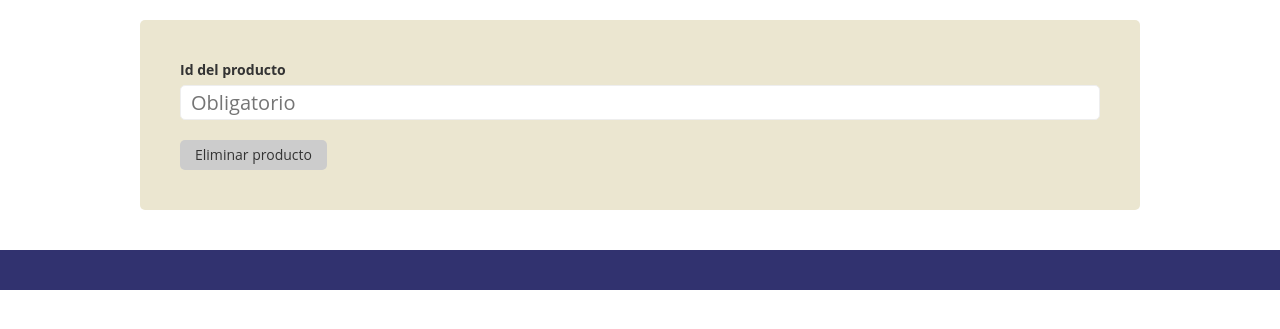
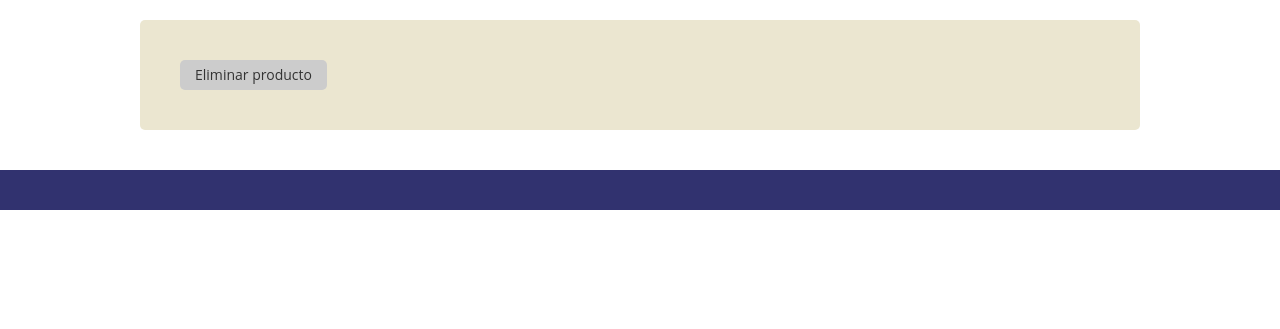
Before and after one commit to axelprestegui/A4Tech, a Flask app: page /producto/eliminar_producto in a window 1280 px wide. Shown: the part 52-381 px from the top of the page. Run offline with Flask 2, Linux system fonts and the light colour scheme; the visitor is signed in with stand-in values (Sample User, id 1); parts of the project's set-up code (start-up, migrations or seed data) failed here and were passed over; some libraries are stand-ins or nearby versions.

Commit message:
eliminar y actualizar usando interfaz

```diff
--- a/controllers/ProductoController.py
+++ b/controllers/ProductoController.py
@@ -50,7 +50,7 @@ def crear_producto():
         guarda_imagenes(imagenes, correo_vendedor, producto_nuevo.id_producto)
 
     # cuando la vista de mostrar producto esté terminada, aquí debería ir render_template('ruta/mostrar_producto.html')
-    return jsonify({'msg':'producto registrado!'})
+    return redirect(url_for('.productos_vendedor'))
 
 
 """
@@ -92,6 +92,8 @@ def actualizar_producto():
     # si no recibimos una solicitud post, mostramos el formulario
     if request.method != 'POST':
         return render_template('producto/actualizar_producto.html')
+
+
     # en otro caso, obtenemos la información enviada
     campos = ['correo_vendedor',
                 'id_producto',
@@ -131,7 +133,7 @@ def actualizar_producto():
 
     # hacemos commit para guardar los cambios
     db.session.commit()
-    return jsonify({'msg': 'todo ok'}) # aquí debería ir algo del estilo render_template('ruta/mostrar_producto.html')
+    return redirect(url_for('usuario.vendedor_principal')) # aquí debería ir algo del estilo render_template('ruta/mostrar_producto.html')
 
 """
 Método que se encarga de eliminar un producto de la bd.
@@ -140,7 +142,6 @@ Método que se encarga de eliminar un producto de la bd.
 def eliminar_producto():
     if request.method != 'POST':
         return render_template('producto/eliminar_producto.html')
-
     id_producto = request.form['id_producto']
     # obtenemos el producto
     producto = db.session.query(Producto).filter_by(id_producto=id_producto).one()
@@ -153,7 +154,7 @@ def eliminar_producto():
     db.session.query(Producto).filter_by(id_producto=id_producto).delete()
     db.session.commit()
 
-    return jsonify({'msg': 'todo ok'})
+    return redirect(url_for('.productos_vendedor'))
 
 @login_required
 def buscar_producto():
--- a/templates/producto/actualizar_producto.html
+++ b/templates/producto/actualizar_producto.html
@@ -52,6 +52,7 @@ Actualiza tu producto
                     <input type="submit" value="Actualizar producto">
                 </div>
             </form>
+            <a href="{{ url_for('producto.productos_vendedor') }}"> Cancelar </a>
         </div>
     </div>
 
--- a/templates/producto/eliminar_producto.html
+++ b/templates/producto/eliminar_producto.html
@@ -17,9 +17,6 @@ Eliminar publicación
     <div class="main-content">
         <div class="form-content">
             <form id="survey-form">
-                <label for="id_producto">Id del producto</label>
-                <input name="id_producto" id="id_producto" required placeholder="Obligatorio">
-
                 <div>
                     <input type="submit" value="Eliminar producto">
                 </div>
--- a/templates/producto/ver_articulo.html
+++ b/templates/producto/ver_articulo.html
@@ -170,6 +170,7 @@ span a:hover{
                   </button>
               </form>
               <div>
+                  {% if compras %}
                     {% for compra in compras %}
 
                       <h3>{{compra.Usuario.nombre}}.</h3>
@@ -177,6 +178,7 @@ span a:hover{
                           {{compra.Compra.comentario}}
                       </p>
                     {% endfor %}
+                  {% endif %}
               </div>
               <!-- <div>
                   <h3>Nombre de usuario 2.</h3>
--- a/templates/usuario/vendedor_principal.html
+++ b/templates/usuario/vendedor_principal.html
@@ -18,7 +18,7 @@ Inicio vendedor
     <ul class="nav navbar-nav navbar-right">
         <form class="navbar-form navbar-right" action="{{url_for('usuario.cerrar_sesion')}}">
             &nbsp;
-            <input type="button" value="Cerrar Sesión" style="background-color: #9ddfd3;color: #000000;" class="btn btn-primary" onclick="location.href='../index.html'">
+            <input type="button" value="Cerrar Sesión" style="background-color: #9ddfd3;color: #000000;" class="btn btn-primary" onclick="location.href='/usuario/cerrar_sesion'">
         </form>
     </ul>
 </div>
```
Also changed, not shown: templates/producto/productos_vendedor.html (+13 -4 lines). Lines whose indentation alone changed are shown as unchanged.
